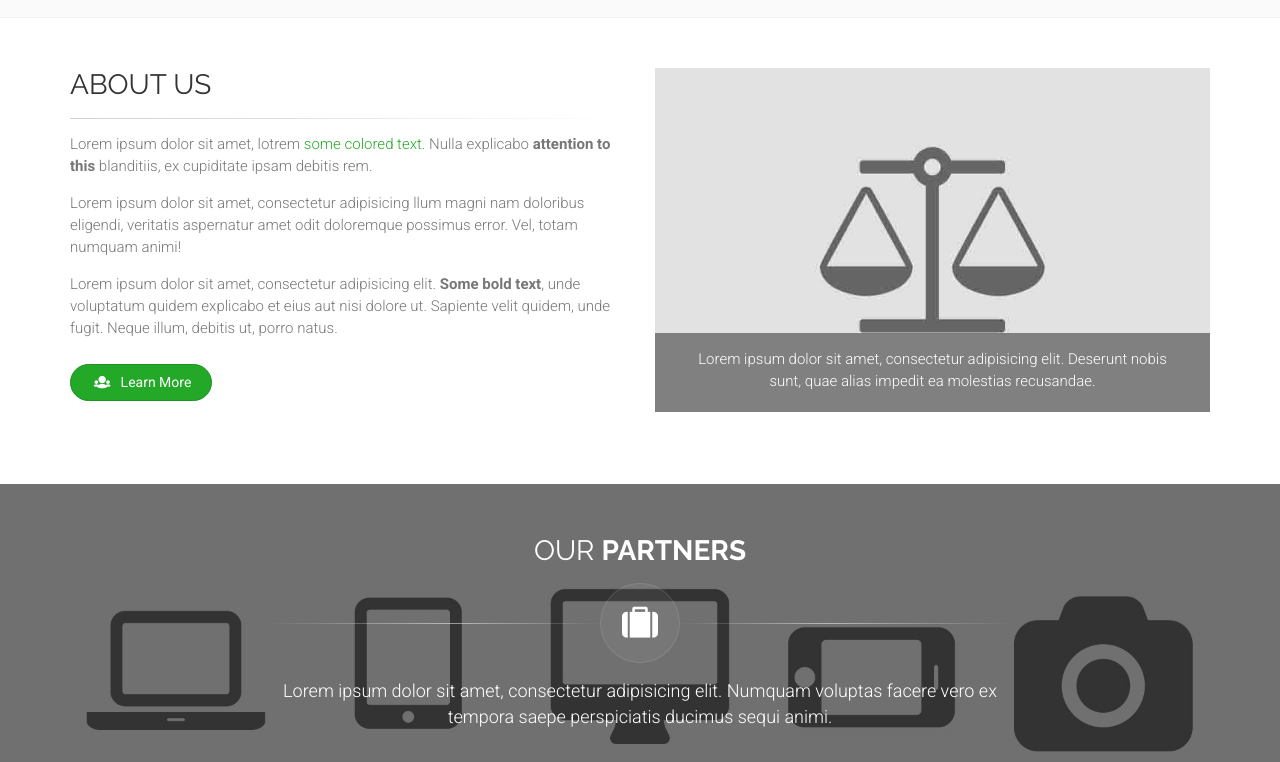
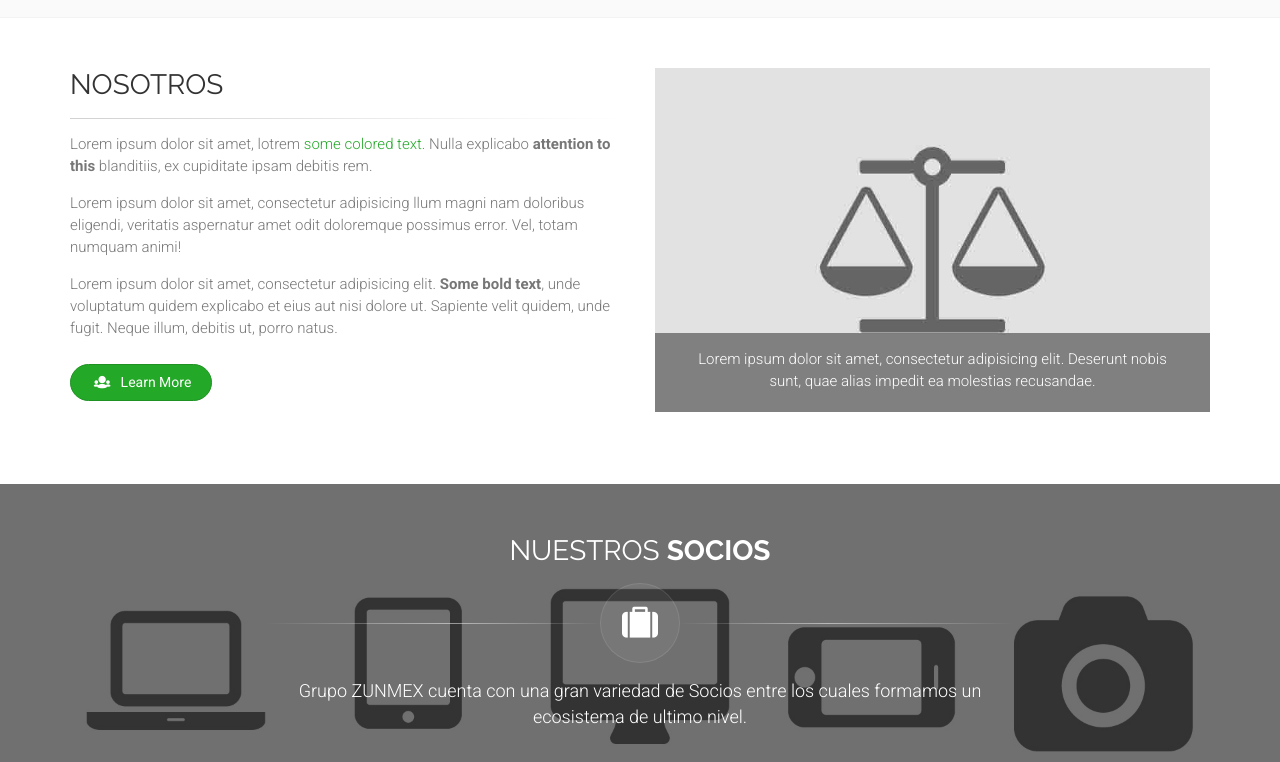
Before and after one commit to zunmex/zunmex.github.io, a plain HTML site: page index.html in a window 1280 px wide. Shown: the part 1547-2309 px from the top of the page. Drawn offline with Linux system fonts and the light colour scheme.

Commit message:
Updating site

```diff
--- a/index.html
+++ b/index.html
@@ -612,7 +612,7 @@
 							</div>
 						</div>
 						<div class="col-md-6 col-md-pull-6">
-							<h2 class="title">About Us</h2>
+							<h2 class="title">Nosotros</h2>
 							<div class="separator-2"></div>
 							<p>Lorem ipsum dolor sit amet, lotrem <span class="text-default">some colored text</span>. Nulla explicabo <strong>attention to this</strong> blanditiis, ex cupiditate ipsam debitis rem.</p>
 							<p>Lorem ipsum dolor sit amet, consectetur adipisicing llum magni nam doloribus eligendi, veritatis aspernatur amet odit doloremque possimus error. Vel, totam numquam animi!</p>
@@ -631,9 +631,9 @@
 				<div class="container">
 					<div class="row">
 						<div class="col-md-8 col-md-offset-2">
-							<h2 class="text-center">Our <strong>Partners</strong></h2>
+							<h2 class="text-center">Nuestros <strong>Socios</strong></h2>
 							<div class="separator with-icon"><i class="fa fa-suitcase bordered"></i></div>
-							<p class="large text-center">Lorem ipsum dolor sit amet, consectetur adipisicing elit. Numquam voluptas facere vero ex tempora saepe perspiciatis ducimus sequi animi.</p>
+							<p class="large text-center">Grupo ZUNMEX cuenta con una gran variedad de Socios entre los cuales formamos un ecosistema de ultimo nivel.</p>
 						</div>
 					</div>
 					<div class="row">
```
